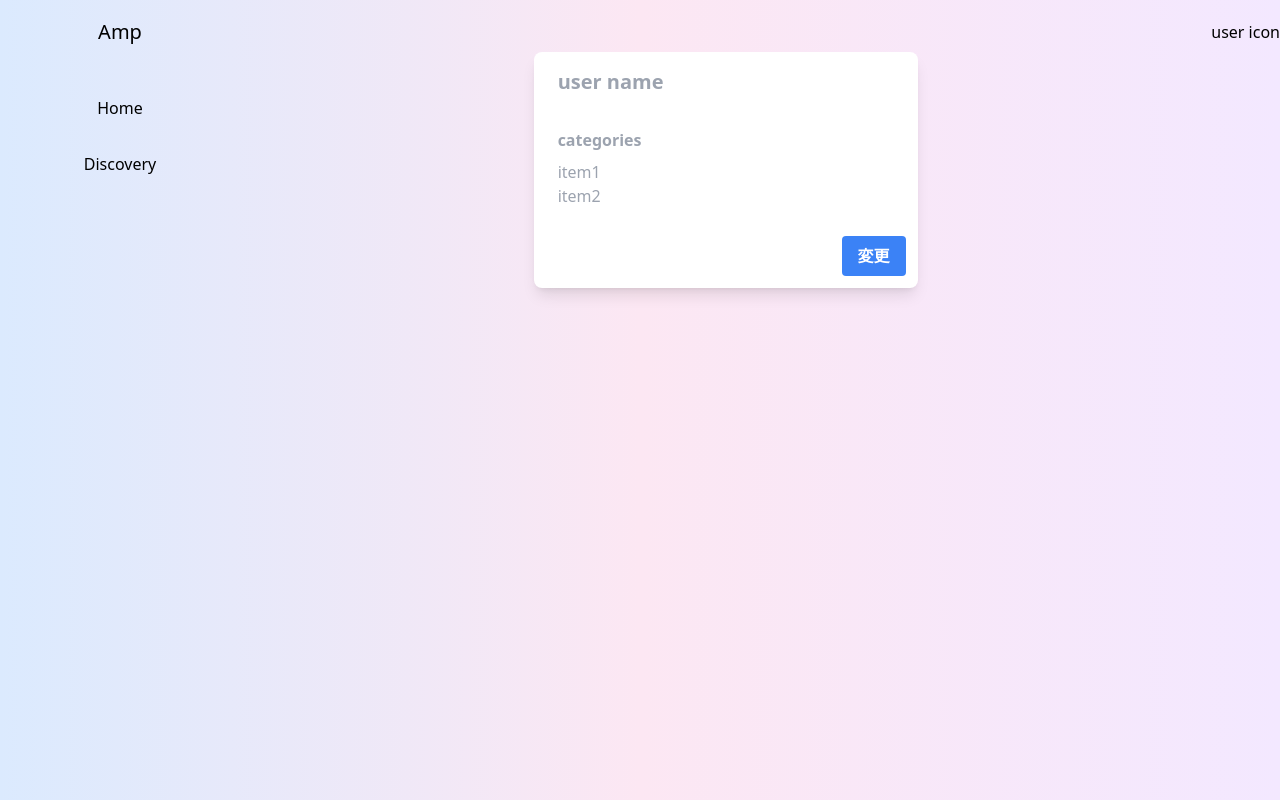
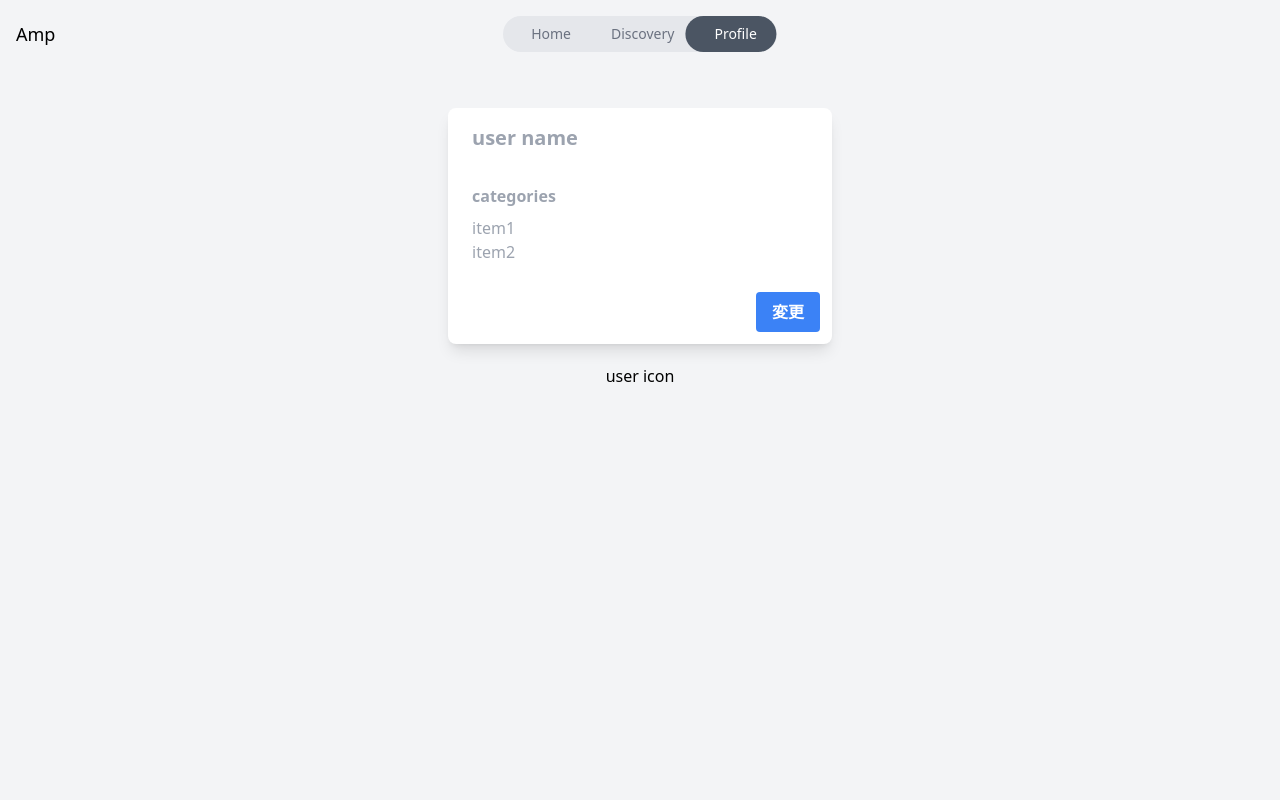
Before and after one commit to ovrsa/Amp, a Vue app in the folder amp-client/: page /edit in a window 1280 px wide. Built offline with nearby package versions, Linux system fonts and the light colour scheme.

Commit message:
feat/PRI-125 UI adjustment Home

```diff
--- /dev/null
+++ b/amp-client/src/components/Header.vue
@@ -0,0 +1,43 @@
+<template>
+    <div class="flex justify-between items-center w-full p-4 bg-gray-100">
+      <div class="flex-1">
+        <h1 class="text-lg">Amp</h1>
+      </div>
+      <div class="flex-1 flex justify-center">
+        <div class="relative text-sm flex space-x-2 bg-gray-200 p-1 rounded-full">
+          <div class="absolute inset-0 flex items-center justify-center transition-transform duration-300 ease-in-out" :style="activeStyle"></div>
+          <router-link to="/" class="relative z-10 px-4 py-1 text-gray-500 rounded-full" active-class="active-link" exact>Home</router-link>
+          <router-link to="/search" class="relative z-10 px-4 py-1 text-gray-500 rounded-full" active-class="active-link">Discovery</router-link>
+          <router-link to="/edit" class="relative z-10 px-4 py-1 text-gray-500 rounded-full" active-class="active-link">Profile</router-link>
+        </div>
+      </div>
+      <div class="flex-1"></div>
+    </div>
+  </template>
+
+  <script setup lang="ts">
+  import { computed } from 'vue';
+import { useRoute } from 'vue-router';
+
+  const route = useRoute();
+
+  const activeStyle = computed(() => {
+    const baseTransform = 'translateX(';
+    const percentage = route.path === '/' ? '0%' : route.path === '/search' ? '100%' : route.path === '/edit' ? '200%' : '0%';
+    return { transform: `${baseTransform}${percentage})` };
+  });
+  </script>
+
+  <style scoped>
+  .active-link {
+    @apply text-white;
+  }
+
+  .relative .absolute {
+    width: 33.3333%;
+    height: 100%;
+    background-color: #4B5563; /* bg-gray-500 */
+    border-radius: 9999px; /* rounded-full */
+    transition: transform 0.3s ease-in-out;
+  }
+  </style>
--- a/amp-client/src/views/Edit.vue
+++ b/amp-client/src/views/Edit.vue
@@ -1,16 +1,8 @@
 <template>
 <!-- sidebar -->
-<div class="flex bg-gradient-to-r from-blue-100 via-pink-100 to-purple-100">
-  <!-- sidebar -->
-  <div class="flex flex-col w-60 h-screen">
-    <div class="flex items-center justify-center h-16">
-      <h1 class="text-xl">Amp</h1>
-    </div>
-    <div class="flex flex-col items-center justify-start pt-4">
-      <router-link to="/" class="p-4">Home</router-link>
-      <router-link to="/about" class="p-4">Discovery</router-link>
-    </div>
-  </div>
+<div class="bg-gray-100 min-h-screen">
+  <!-- Header -->
+  <Header />
 
   <!-- postcard -->
   <div class="flex-1  items-center justify-center mt-10">
@@ -47,6 +39,7 @@
 </template>
 
 <script setup lang="ts">
+import Header from '../components/Header.vue';
 </script>
 
 <style>
--- a/amp-client/src/views/Home.vue
+++ b/amp-client/src/views/Home.vue
@@ -1,32 +1,26 @@
 <template>
-  <!-- sidebar -->
-  <div class="flex bg-gradient-to-r from-blue-100 via-pink-100 to-purple-100">
-    <!-- sidebar -->
-    <div class="flex flex-col w-60 h-screen">
-      <div class="flex items-center justify-center h-16">
-        <h1 class="text-xl">Amp</h1>
-      </div>
-      <div class="flex flex-col items-center justify-start pt-4">
-        <router-link to="/" class="p-4">Home</router-link>
-        <router-link to="/about" class="p-4">Discovery</router-link>
-      </div>
+  <div class="bg-gray-100 min-h-screen">
+    <Header />
+
+    <div class="text-base text-gray-600 text-center py-9">
+      Hello, this is Amp.
+      <div>A place to share your interests.</div>
     </div>
-
     <!-- user-card -->
-    <div class="flex-1 items-center justify-center mt-10">
-      <div v-for="user in users" :key="user.id" class="max-w-sm mx-auto mt-3 bg-white shadow-lg rounded-lg overflow-hidden">
-        <!-- user_name -->
-        <div class="px-6 py-4">
-          <p class="text-xl font-bold text-gray-900">{{ user.userName }}</p>
+    <div class="text-sm text-gray-600 grid grid-cols-1 lg:grid-cols-2 gap-4 p-4 md:px-16 lg:px-32">
+      <div v-for="user in users" :key="user.id" class="pt-2 flex border-t border-gray-300 min-h-[250px]">
+        <!-- user_photo -->
+        <div class="w-1/3 p-4">
+          <img src="https://via.placeholder.com/130" alt="User Photo" class="w-40 h-40">
+          <p class="mt-2 font-bold">{{ user.userName }}</p>
         </div>
-
-        <!-- categories -->
-        <div class="px-6 py-4 border-t border-gray-200">
-          <div v-for="userCategory in user.user_categories" :key="userCategory.id" class="mt-4">
-            <div class="bg-gray-100 p-4 rounded-lg shadow-md">
-              <p class="font-bold text-gray-800">{{ userCategory.category.categoryName }}</p>
-              <div class="mt-2">
-                <div v-for="userItem in userCategory.user_items" :key="userItem.id" class="bg-white p-2 rounded-lg shadow-sm mt-2">
+        <!-- categories and items -->
+        <div class="w-2/3 pl-20">
+          <div v-for="userCategory in user.user_categories" :key="userCategory.id" class="mt-1">
+            <div class="p-3 rounded-lg">
+              <p>{{ userCategory.category.categoryName }}</p>
+              <div>
+                <div v-for="userItem in userCategory.user_items" :key="userItem.id" class="px-2 pt-1 rounded-lg">
                   {{ userItem.item.itemName }}
                 </div>
               </div>
@@ -35,18 +29,13 @@
         </div>
       </div>
     </div>
-
-    <!-- status-bar -->
-    <div class="flex items-center justify-center h-16">
-      <p>user icon</p>
-    </div>
-
   </div>
 </template>
 
 <script setup lang="ts">
 import axios from 'axios';
 import { onMounted, ref } from 'vue';
+import Header from '../components/Header.vue';
 import { User } from '../types/interfaces';
 
 const users = ref<User[]>([]);
--- a/amp-client/src/views/Search.vue
+++ b/amp-client/src/views/Search.vue
@@ -1,16 +1,8 @@
 <template>
-<!-- sidebar -->
-<div class="flex bg-gradient-to-r from-blue-100 via-pink-100 to-purple-100">
-  <!-- sidebar -->
-  <div class="flex flex-col w-60 h-screen">
-    <div class="flex items-center justify-center h-16">
-      <h1 class="text-xl">Amp</h1>
-    </div>
-    <div class="flex flex-col items-center justify-start pt-4">
-      <router-link to="/" class="p-4">Home</router-link>
-      <router-link to="/about" class="p-4">Discovery</router-link>
-    </div>
-  </div>
+
+<div class="bg-gray-100 min-h-screen">
+  <!-- Header -->
+  <Header />
 
   <!-- search -->
   <div class="flex-1 flex flex-col items-center justify-center mt-10 space-y-4">
@@ -19,21 +11,13 @@
     <button class="w-1/2 h-10 p-2 border hover:bg-gray-200 border-gray-300 rounded-md shadow-sm focus:outline-none focus:ring-indigo-500 focus:border-indigo-500 transition duration-300">Search</button>
   </div>
 
-  <!-- status-bar -->
-  <div class="flex items-center justify-center h-16">
-    <p>user icon</p>
-  </div>
 
 </div>
 
 </template>
 
 <script setup lang="ts">
-import { ref } from 'vue';
-
-const user_name = ref('Kyo Yamasaki');
-const categories = ref(['sample1', 'sample2']);
-const items = ref(['sample1', 'sample2']);
+import Header from '../components/Header.vue';
 </script>
 
 <style>
```
